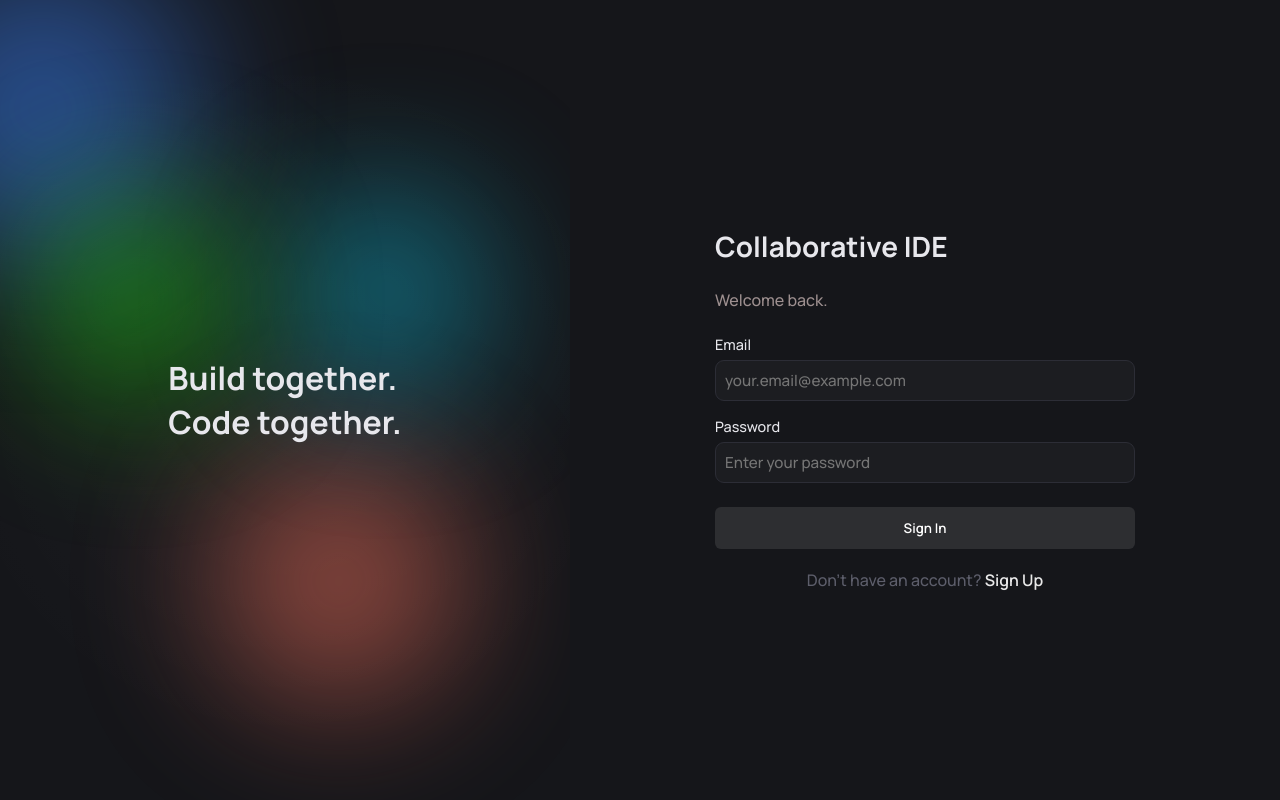
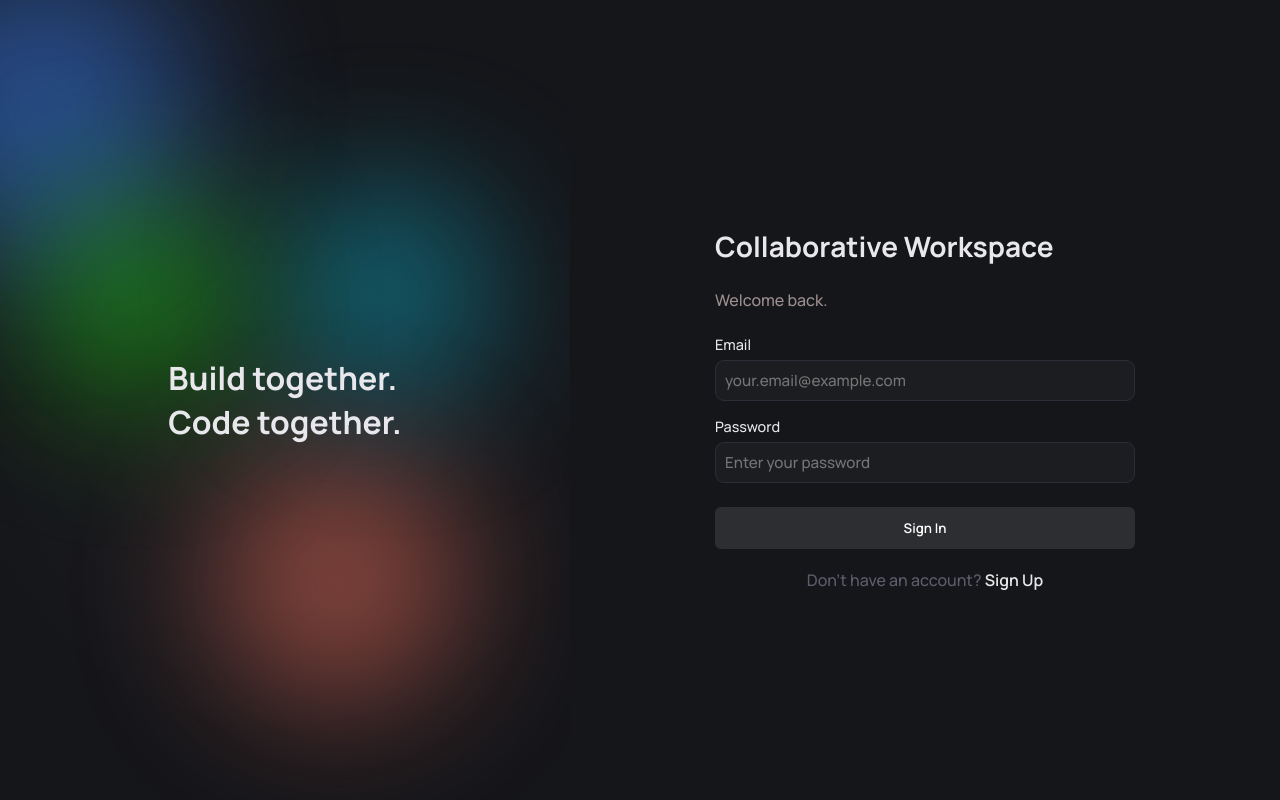
Before and after one commit to techisat415/collab-code-workspace, a React (Vite) app in the folder client/: page /login in a window 1280 px wide. Built offline with nearby package versions, Linux system fonts and the light colour scheme; no server answers.

Commit message:
streamline error handling and added vercel configuration for routing

```diff
--- a/client/src/pages/Login.jsx
+++ b/client/src/pages/Login.jsx
@@ -65,15 +65,11 @@ export default function Login() {
       });
 
       await refreshUser();
-
       navigate("/dashboard");
 
     } catch (err) {
 
-      alert(
-        err.response?.data?.error ||
-        "Login failed"
-      );
+      alert(err.response?.data?.error || "Login failed");
     }
   }
 
@@ -100,7 +96,7 @@ export default function Login() {
         <div className="auth-card">
 
           <h1 className="auth-title">
-            Collaborative IDE
+            Collaborative Workspace
           </h1>
 
           <p className="auth-subtitle">
@@ -108,23 +104,17 @@ export default function Login() {
           </p>
 
           <form
-            className="auth-form"
-            onSubmit={handleSubmit}
-          >
+            className="auth-form" onSubmit={handleSubmit}>
 
             <div className="auth-group">
-              <label className="auth-label">
-                Email
-              </label>
+              <label className="auth-label"> Email</label>
 
               <input
                 className="auth-input"
                 type="email"
                 placeholder="your.email@example.com"
                 value={email}
-                onChange={(e) =>
-                  setEmail(e.target.value)
-                }
+                onChange={(e) => setEmail(e.target.value)}
               />
             </div>
 
```
Also changed, not shown: client/vercel.json (added).
